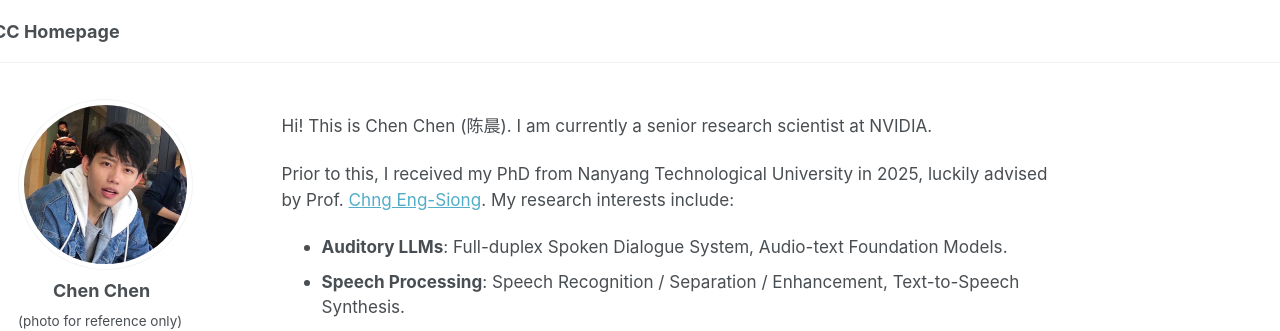
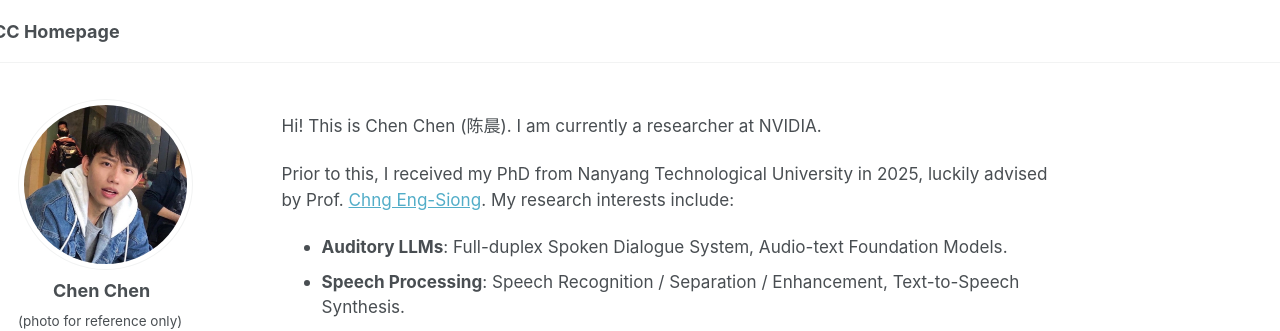
Before and after one commit to cchen1436/cchen1436.github.io, a Jekyll site: the page built from _pages/about.md, in a window 1280 px wide. Shown: the top 331 px of the page. Built offline with Jekyll 4.4.1, drawn with Linux system fonts in a browser that asks for light colours; some web fonts are replaced; a script that is not in the unit is left out.

Commit message:
Update about.md

```diff
--- a/_pages/about.md
+++ b/_pages/about.md
@@ -8,7 +8,7 @@ redirect_from:
 ---
 
 
-Hi! This is Chen Chen (陈晨). I am currently a senior research scientist at NVIDIA.
+Hi! This is Chen Chen (陈晨). I am currently a researcher at NVIDIA.
 
 Prior to this, I received my PhD from Nanyang Technological University in 2025, luckily advised by Prof. [Chng Eng-Siong](https://scholar.google.com/citations?user=FJodrCcAAAAJ&hl=en). My research interests include:
 - **Auditory LLMs**: Full-duplex Spoken Dialogue System, Audio-text Foundation Models.
```
